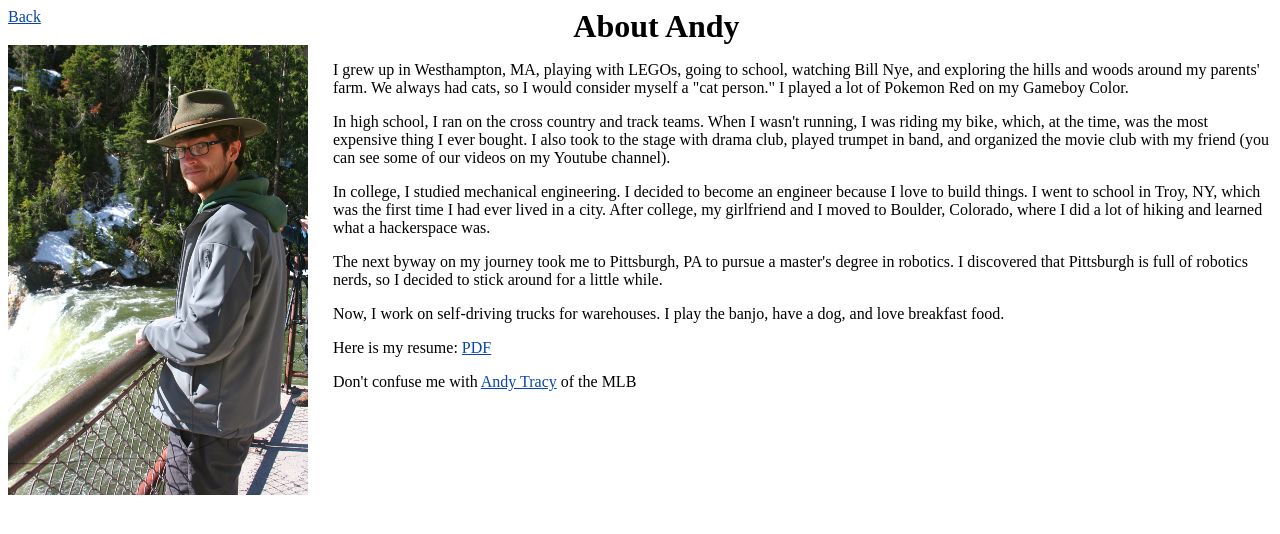
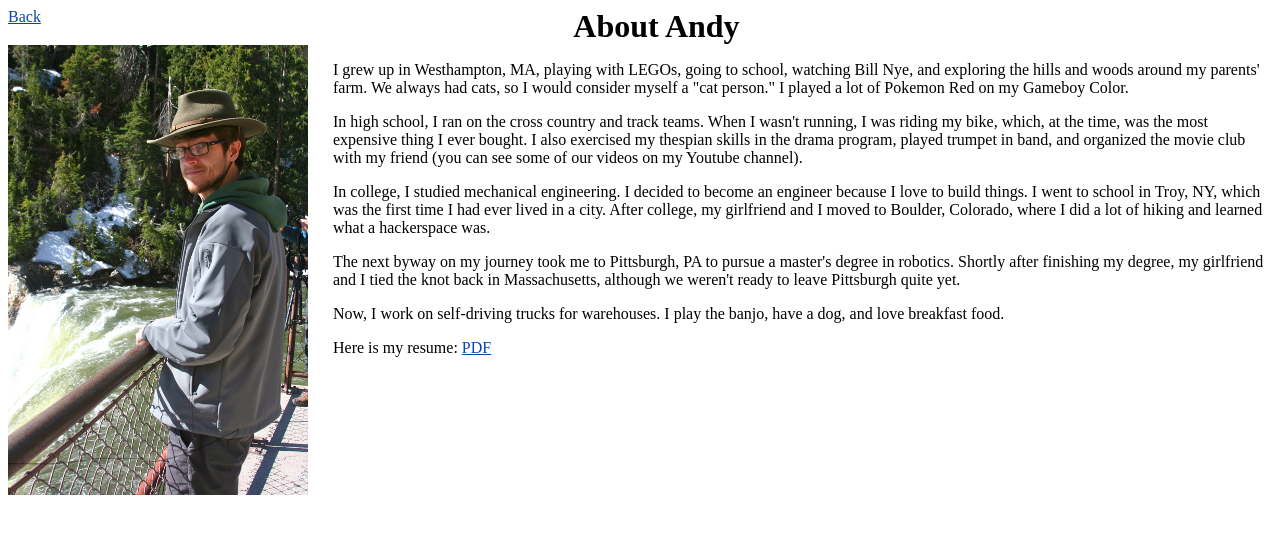
Before and after one commit to Angineer/Angineer.github.io, a Jekyll site: the page built from about.html, in a window 1280 px wide. Shown: the top 534 px of the page. Built offline with Jekyll 4.4.1, drawn with Linux system fonts in a browser that asks for light colours.

Commit message:
Add link to new about page

```diff
--- a/about.html
+++ b/about.html
@@ -8,11 +8,10 @@
 </div>
 
 <div>
-	<p>I grew up in Westhampton, MA, playing with LEGOs, going to school, watching Bill Nye, and exploring the hills and woods around my parents' farm. We always had cats, so I would consider myself a "cat person." I played a lot of Pokemon Red on my Gameboy Color.</p>
-	<p>In high school, I ran on the cross country and track teams. When I wasn't running, I was riding my bike, which, at the time, was the most expensive thing I ever bought. I also took to the stage with drama club, played trumpet in band, and organized the movie club with my friend (you can see some of our videos on my Youtube channel). </p>
-	<p>In college, I studied mechanical engineering. I decided to become an engineer because I love to build things. I went to school in Troy, NY, which was the first time I had ever lived in a city. After college, my girlfriend and I moved to Boulder, Colorado, where I did a lot of hiking and learned what a hackerspace was.</p>
-	<p>The next byway on my journey took me to Pittsburgh, PA to pursue a master's degree in robotics. I discovered that Pittsburgh is full of robotics nerds, so I decided to stick around for a little while.</p>
-	<p>Now, I work on self-driving trucks for warehouses. I play the banjo, have a dog, and love breakfast food.</p>
+    <p>I grew up in Westhampton, MA, playing with LEGOs, going to school, watching Bill Nye, and exploring the hills and woods around my parents' farm. We always had cats, so I would consider myself a "cat person." I played a lot of Pokemon Red on my Gameboy Color.</p>
+    <p>In high school, I ran on the cross country and track teams. When I wasn't running, I was riding my bike, which, at the time, was the most expensive thing I ever bought. I also exercised my thespian skills in the drama program, played trumpet in band, and organized the movie club with my friend (you can see some of our videos on my Youtube channel).</p>
+    <p>In college, I studied mechanical engineering. I decided to become an engineer because I love to build things. I went to school in Troy, NY, which was the first time I had ever lived in a city. After college, my girlfriend and I moved to Boulder, Colorado, where I did a lot of hiking and learned what a hackerspace was.</p>
+    <p>The next byway on my journey took me to Pittsburgh, PA to pursue a master's degree in robotics. Shortly after finishing my degree, my girlfriend and I tied the knot back in Massachusetts, although we weren't ready to leave Pittsburgh quite yet.</p>
+    <p>Now, I work on self-driving trucks for warehouses. I play the banjo, have a dog, and love breakfast food.</p>
 	<p>Here is my resume: <a href="resources/Andrew Tracy Resume.pdf" target="_blank">PDF</a></p>
-	<p>Don't confuse me with <a href="http://m.mlb.com/player/282905/andy-tracy">Andy Tracy</a> of the MLB</p>
 </div>
--- a/about2.html
+++ b/about2.html
@@ -42,7 +42,7 @@
                         </tr>
                         <tr>
                             <td class="contacttd"><a href="">Add to Group</a></td>
-                            <td class="contacttd"><a href="">Rank User</a></td>
+                            <td class="contacttd"><a href="http://m.mlb.com/player/282905/andy-tracy">Rank User</a></td>
                         </tr>
                     </table>
                 </div>
--- a/index.html
+++ b/index.html
@@ -14,6 +14,7 @@
 		<a href="http://www.github.com/Angineer">GitHub</a>
 		<a href="http://instagram.com/andillif">Instagram</a>
 		<a href="http://www.linkedin.com/pub/andrew-tracy/28/3b4/561">LinkedIn</a>
+		<a href="/about2.html">MySpace</a>
 		<a href="http://114425.tumblr.com">Tumblr</a>
 		<a href="http://www.twitter.com/andillif">Twitter</a>
 		<a href="https://en.wikipedia.org/wiki/User:Angineer">Wikipedia</a>
```
